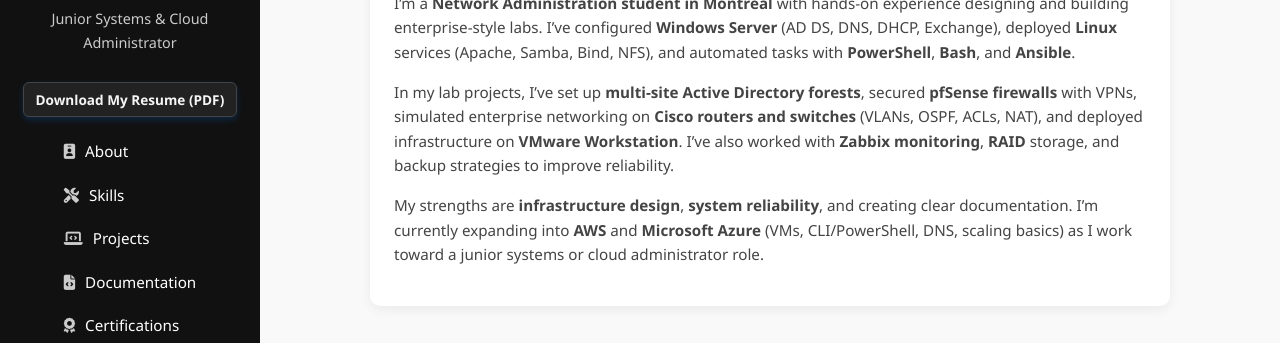
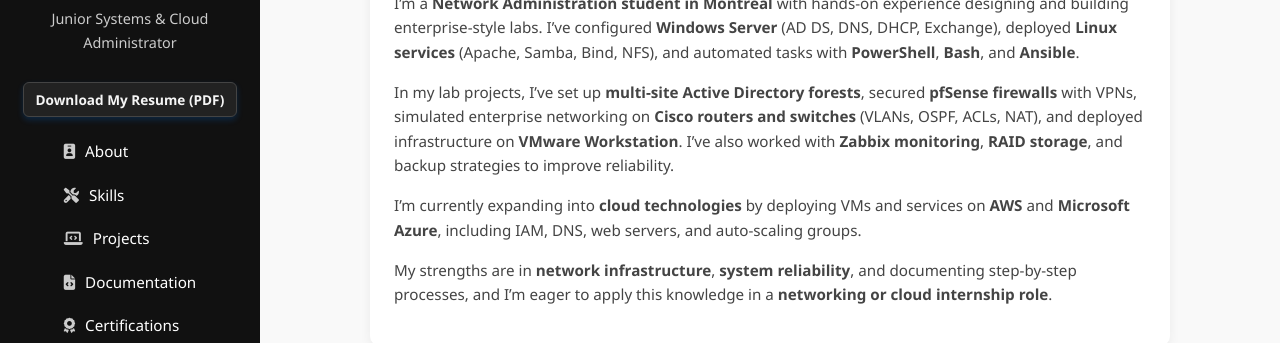
Before and after one commit to GuillermoPKeymole/GPKTechPortfolio, a plain HTML site: page index.html in a window 1280 px wide. Shown: the part 195-538 px from the top of the page. Drawn offline with Linux system fonts and the light colour scheme.

Commit message:
Update index.html

```diff
--- a/index.html
+++ b/index.html
@@ -40,17 +40,21 @@
     <div class="about-icon"><i class="fas fa-user-cog"></i></div>
 <p>
     I’m a <strong>Network Administration student in Montreal</strong> with hands-on experience designing and building enterprise-style labs. I’ve configured
-    <strong>Windows Server</strong> (AD DS, DNS, DHCP, Exchange), deployed <strong>Linux</strong> services (Apache, Samba, Bind, NFS), and automated tasks with
+    <strong>Windows Server</strong> (AD DS, DNS, DHCP, Exchange), deployed <strong>Linux services</strong> (Apache, Samba, Bind, NFS), and automated tasks with
     <strong>PowerShell</strong>, <strong>Bash</strong>, and <strong>Ansible</strong>.
   </p>
   <p>
     In my lab projects, I’ve set up <strong>multi-site Active Directory forests</strong>, secured <strong>pfSense firewalls</strong> with VPNs, simulated enterprise
-    networking on <strong>Cisco routers and switches</strong> (VLANs, OSPF, ACLs, NAT), and deployed infrastructure on <strong>VMware Workstation</strong>.
-    I’ve also worked with <strong>Zabbix monitoring</strong>, <strong>RAID</strong> storage, and backup strategies to improve reliability.
+    networking on <strong>Cisco routers and switches</strong> (VLANs, OSPF, ACLs, NAT), and deployed infrastructure on <strong>VMware Workstation</strong>. I’ve also worked with
+    <strong>Zabbix monitoring</strong>, <strong>RAID storage</strong>, and backup strategies to improve reliability.
   </p>
   <p>
-    My strengths are <strong>infrastructure design</strong>, <strong>system reliability</strong>, and creating clear documentation. I’m currently expanding into
-    <strong>AWS</strong> and <strong>Microsoft Azure</strong> (VMs, CLI/PowerShell, DNS, scaling basics) as I work toward a junior systems or cloud administrator role.
+    I’m currently expanding into <strong>cloud technologies</strong> by deploying VMs and services on <strong>AWS</strong> and <strong>Microsoft Azure</strong>,
+    including IAM, DNS, web servers, and auto-scaling groups.
+  </p>
+  <p>
+    My strengths are in <strong>network infrastructure</strong>, <strong>system reliability</strong>, and documenting step-by-step processes, and I’m eager to apply this
+    knowledge in a <strong>networking or cloud internship role</strong>.
   </p>
   </div>
 </section>
```
